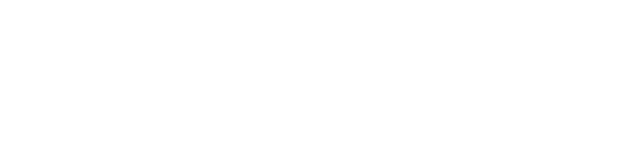
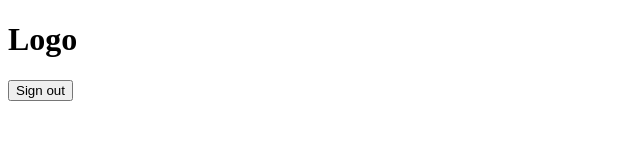
Before and after one commit to ayanaibraeva/gold-app, a plain HTML site: page index.html in a window 1280 px wide. Shown: the whole page, without its empty margins (0-640 px from the left). Drawn offline with Linux system fonts and the light colour scheme.

Commit message:
Ayana-leader:added the header

```diff
--- a/index.html
+++ b/index.html
@@ -8,7 +8,14 @@
 </head>
 <body>
     <header>
+        <div class="container">
+            <div class="navbar">
+                <h1>Logo</h1>
 
+                <button>Sign out</button>
+            </div>
+
+        </div>
     </header>
 
     <main>
```
